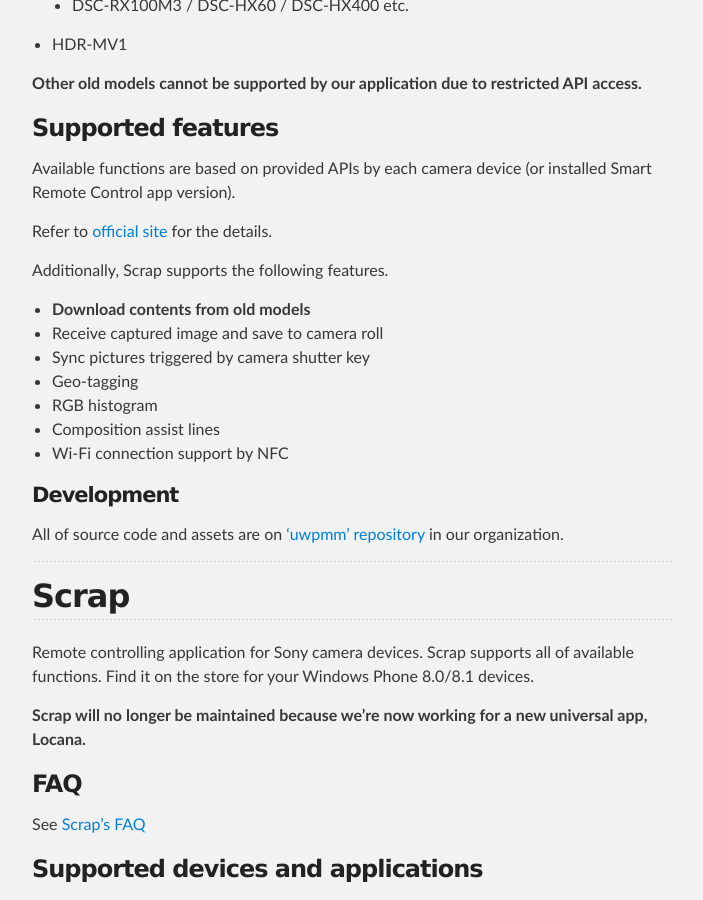
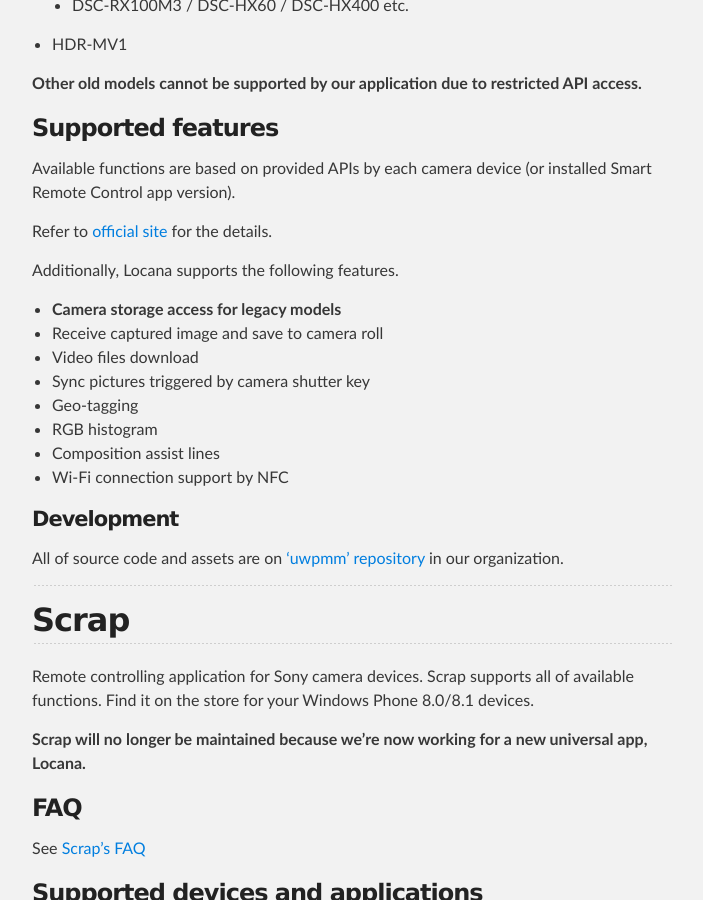
Before and after one commit to locana/locana.github.io, a Jekyll site: the page built from index.md, in a window 1280 px wide and 900 px high, scrolled down 1087 px. Shown: the whole window, without its empty margins (288-991 px from the left). Built offline with Jekyll 4.4.1, drawn with Linux system fonts in a browser that asks for light colours.

Commit message:
Mention to new features

```diff
--- a/index.md
+++ b/index.md
@@ -48,10 +48,11 @@
 
 Refer to [official site](http://developer.sony.com/develop/cameras/) for the details.
 
-Additionally, Scrap supports the following features.
+Additionally, Locana supports the following features.
 
-- **Download contents from old models**
+- **Camera storage access for legacy models**
 - Receive captured image and save to camera roll
+- Video files download
 - Sync pictures triggered by camera shutter key
 - Geo-tagging
 - RGB histogram
```
Also changed, not shown: 1 other file.
